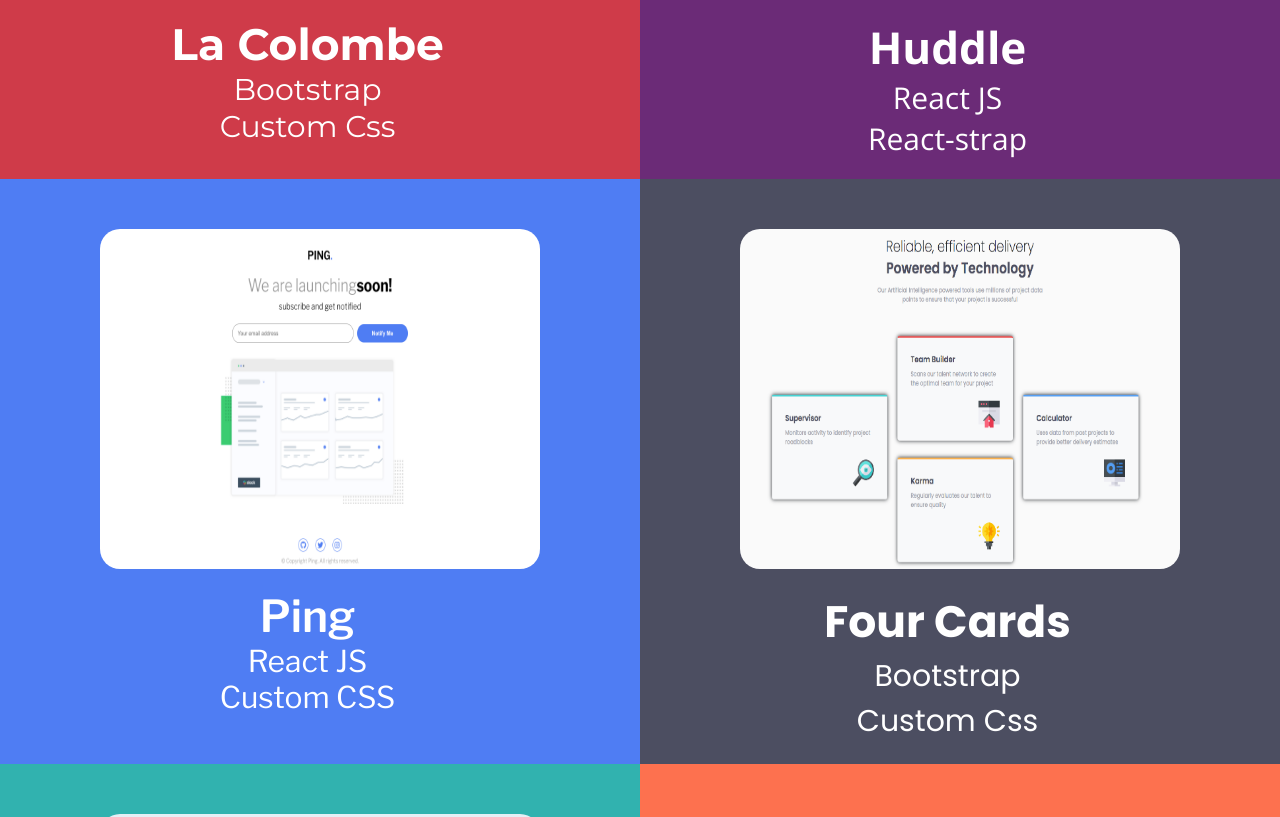
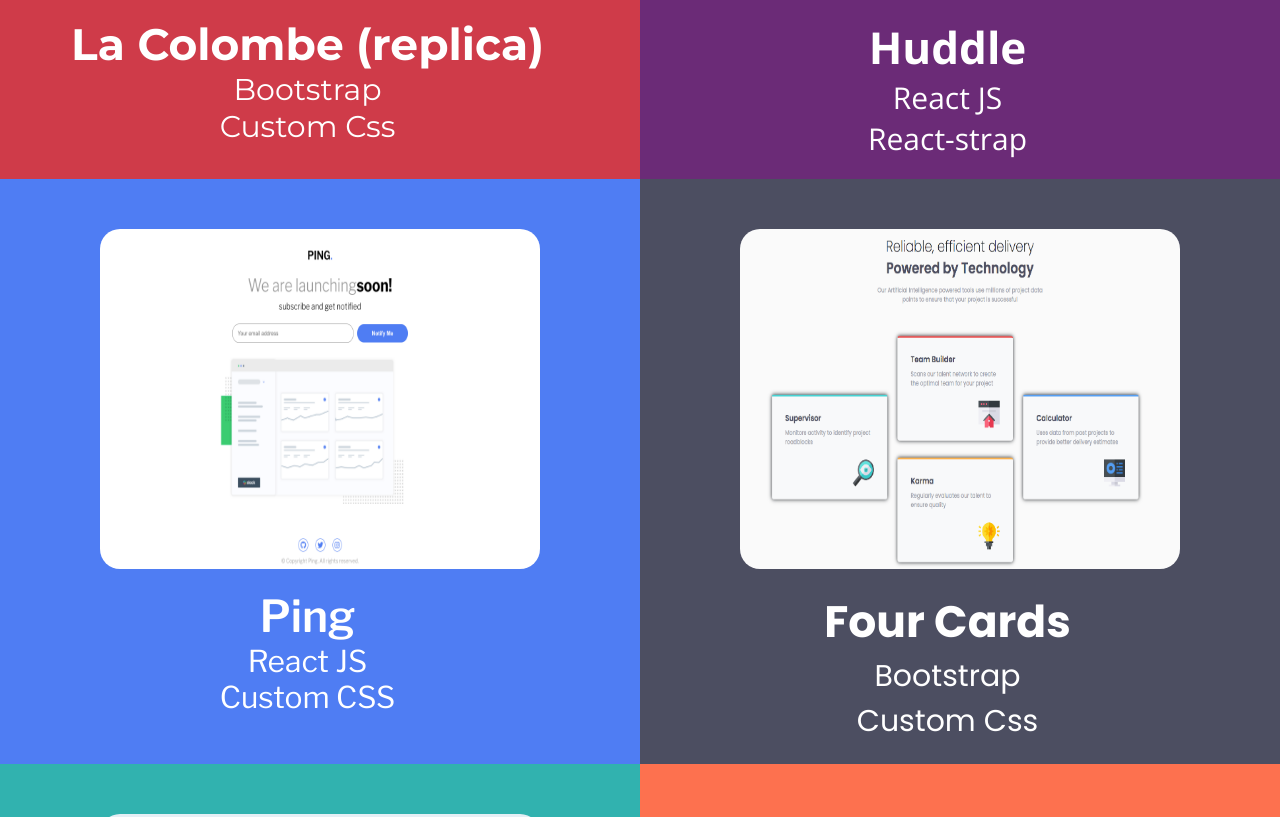
Before and after one commit to KenSparks-Dev/portfolio, a plain HTML site: page projects.html in a window 1280 px wide. Shown: the part 1093-1910 px from the top of the page. Drawn offline with nearby package versions, Linux system fonts and the light colour scheme.

Commit message:
clarifying that la colombe is a replica

```diff
--- a/projects.html
+++ b/projects.html
@@ -31,7 +31,7 @@
         </a>
       </div>
       <div class="project__text">
-        <h2 class="project__title">La Colombe</h2>
+        <h2 class="project__title">La Colombe &#40;replica&#41;</h2>
         <ul class="project__skills-list">
           <li class="project__skill-item">Bootstrap</li>
           <li class="project__skill-item">Custom Css</li>
```
